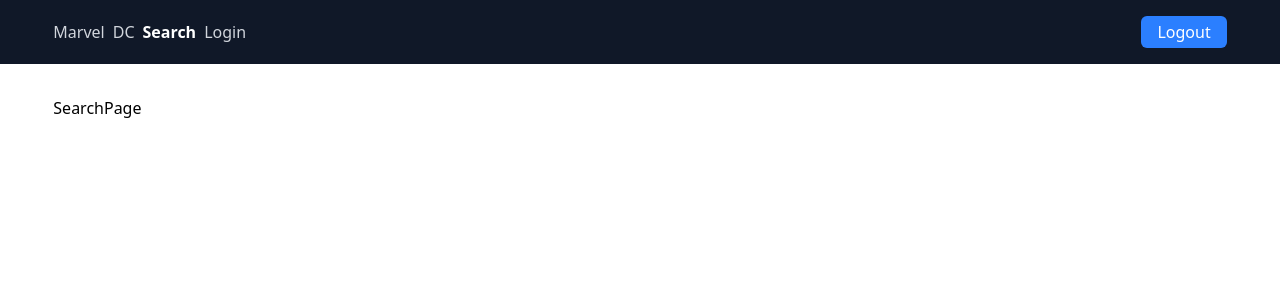
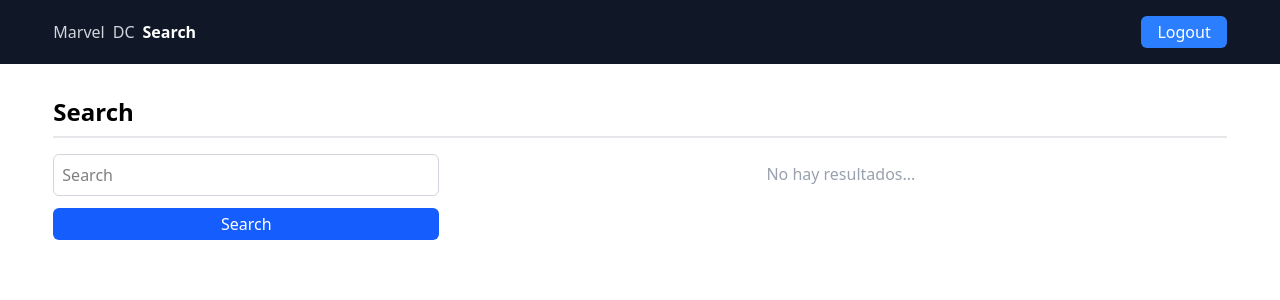
Before and after one commit to JmAtochePascual/Heroe-app, a React (Vite) app: page /search in a window 1280 px wide. Shown: the top 300 px of the page. Built offline with nearby package versions, Linux system fonts and the light colour scheme.

Commit message:
feat: :sparkles: Searh hero by name

```diff
--- a/src/heroes/components/HeroCard.tsx
+++ b/src/heroes/components/HeroCard.tsx
@@ -9,7 +9,7 @@ export const HeroCard = ({ hero }: HeroCardProps) => {
   const { id, superhero, alter_ego, publisher, first_appearance } = hero;
 
   return (
-    <div className="w-full h-full grid grid-cols-[100px_1fr] border border-gray-200 rounded-md overflow-hidden">
+    <div className="grid grid-cols-[100px_1fr] border border-gray-200 rounded-md overflow-hidden">
       <img
         src={`${id}.jpg`}
         alt={superhero}
--- /dev/null
+++ b/src/heroes/components/TitlePage.tsx
@@ -0,0 +1,13 @@
+
+type TitlePageProps = {
+  title: string;
+}
+
+export const TitlePage = ({ title }: TitlePageProps) => {
+  return (
+    <>
+      <h1 className="mb-2 text-2xl font-black">{title}</h1>
+      <hr className="mb-4 border border-gray-200" />
+    </>
+  )
+}
--- a/src/heroes/components/index.ts
+++ b/src/heroes/components/index.ts
@@ -1,2 +1,3 @@
 export * from "./HeroList";
 export * from "./HeroCard";
+export * from "./TitlePage";
--- /dev/null
+++ b/src/heroes/helper/getHeroesByName.ts
@@ -0,0 +1,8 @@
+import { heroes } from "../data";
+import type { HeroType } from "../types";
+
+export const getHeroesByName = (name: string): HeroType[] => {
+  if (name.trim().length === 0) return [];
+
+  return heroes.filter((hero: HeroType) => hero.superhero.toLowerCase().includes(name.toLowerCase().trim()));
+};
--- a/src/heroes/helper/index.ts
+++ b/src/heroes/helper/index.ts
@@ -1 +1,3 @@
 export * from "./getHeroesByPublisher";
+export * from "./getHeroesById";
+export * from "./getHeroesByName";
--- /dev/null
+++ b/src/heroes/hooks/usehero.ts
@@ -0,0 +1,10 @@
+import { useState } from "react";
+
+export const useHero = (initialValue: string) => {
+  const [search, setSearch] = useState(initialValue);
+
+  return {
+    search,
+    setSearch
+  };
+};
--- a/src/heroes/pages/DcPage.tsx
+++ b/src/heroes/pages/DcPage.tsx
@@ -1,10 +1,10 @@
 import { HeroList } from "../components"
+import { TitlePage } from "../components"
 
 export const DcPage = () => {
   return (
     <>
-      <h1 className="mb-2 text-2xl font-black">DC Comics</h1>
-      <hr className="mb-4 border border-gray-200" />
+      <TitlePage title="DC Comics" />
 
       <HeroList publisher="DC Comics" />
     </>
--- a/src/heroes/pages/HeroPage.tsx
+++ b/src/heroes/pages/HeroPage.tsx
@@ -1,5 +1,5 @@
 import { Navigate, useNavigate, useParams } from "react-router";
-import { getHeroesById } from "../helper/getHeroesById";
+import { getHeroesById } from "../helper";
 import { useMemo } from "react";
 import "animate.css";
 
--- a/src/heroes/pages/MarvelPage.tsx
+++ b/src/heroes/pages/MarvelPage.tsx
@@ -1,10 +1,10 @@
-import { HeroList } from "../components/HeroList"
+import { HeroList } from "../components"
+import { TitlePage } from "../components"
 
 export const MarvelPage = () => {
   return (
     <>
-      <h1 className="mb-2 text-2xl font-black">Marvel Comics</h1>
-      <hr className="mb-4 border border-gray-200" />
+      <TitlePage title="Marvel Comics" />
 
       <HeroList publisher="Marvel Comics" />
     </>
--- a/src/heroes/pages/SearchPage.tsx
+++ b/src/heroes/pages/SearchPage.tsx
@@ -1,6 +1,70 @@
+import { useLocation, useNavigate } from "react-router";
+import { HeroCard, TitlePage } from "../components"
+import { useHero } from "../hooks/usehero";
+import { getHeroesByName } from "../helper";
 
 export const SearchPage = () => {
+  const navigate = useNavigate();
+  const location = useLocation();
+  const searchParams = new URLSearchParams(location.search);
+  const { q = '' } = Object.fromEntries(searchParams.entries());
+
+  const { search, setSearch } = useHero(q);
+
+  const heroes = getHeroesByName(q);
+
+  const onChange = (event: React.ChangeEvent<HTMLInputElement>) => setSearch(event.target.value);
+
+  const onSearch = (event: React.FormEvent<HTMLFormElement>) => {
+    event.preventDefault();
+
+    if (search.trim().length === 0) return;
+
+    navigate(`?q=${search}`);
+  };
+
   return (
-    <h1>SearchPage</h1>
-  )
-}
+    <>
+      <TitlePage title="Search" />
+
+      <div className="grid gap-4 md:grid-cols-[1fr_2fr]">
+        <form
+          autoComplete="off"
+          onSubmit={onSearch}>
+          <input
+            type="text"
+            placeholder="Search"
+            name="search"
+            value={search}
+            onChange={onChange}
+            className="w-full p-2 rounded-md border outline-none ring-blue-600 focus:ring-2 border-gray-300" />
+
+          <button
+            type="submit"
+            className="w-full py-1 mt-3 rounded-md cursor-pointer text-white bg-blue-600 hover:bg-blue-700 transition-colors duration-300">
+            Search
+          </button>
+        </form>
+
+        {
+          heroes.length === 0
+            ?
+            <div className="p-2 text-center text-gray-400">
+              No hay resultados...
+            </div>
+            :
+            <div className="grid [grid-template-columns:repeat(auto-fill,minmax(300px,1fr))] [grid-auto-rows:200px] gap-4">
+              {
+                heroes.map((hero) =>
+                  <HeroCard
+                    key={hero.id}
+                    hero={hero}
+                  />
+                )
+              }
+            </div>
+        }
+      </div>
+    </>
+  );
+};
--- a/src/router/AppRouter.tsx
+++ b/src/router/AppRouter.tsx
@@ -5,6 +5,7 @@ import { LoginLayout, LoginPage } from "../auth";
 export const AppRouter = () => {
   return (
     <Routes>
+
       <Route element={<LoginLayout />}>
         <Route index path="login" element={<LoginPage />} />
       </Route>
--- a/src/ui/components/Navbar.tsx
+++ b/src/ui/components/Navbar.tsx
@@ -28,12 +28,6 @@ export const Navbar = () => {
             className={({ isActive }) => `${isActive ? 'text-white font-semibold' : 'text-gray-300'}`} >
             Search
           </NavLink>
-
-          <NavLink
-            to="/login"
-            className={({ isActive }) => `${isActive ? 'text-white font-semibold' : 'text-gray-300'}`} >
-            Login
-          </NavLink>
         </div>
 
         <div className="lex items-center gap-2">
```
